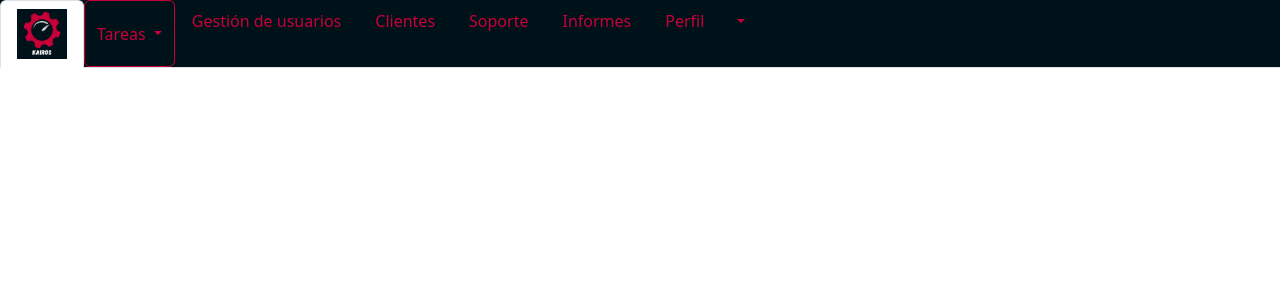
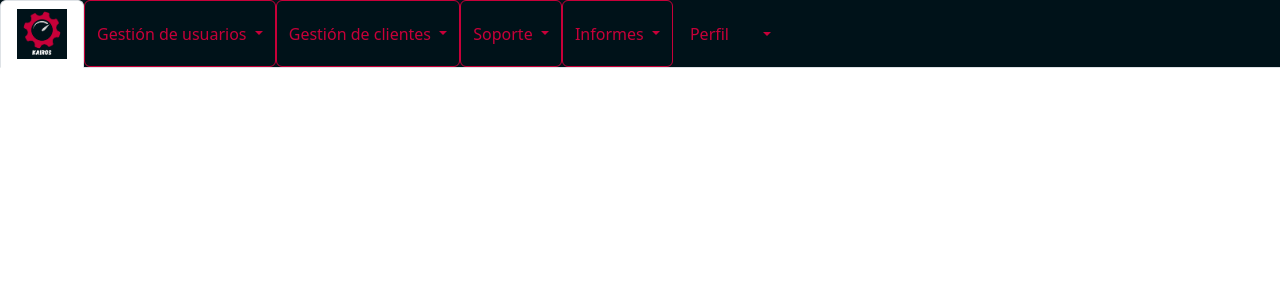
Before and after one commit to 88JP88/kairosTower, a PHP site: page /session.php in a window 1280 px wide. Shown: the top 300 px of the page. Run offline with PHP 8.4, Linux system fonts and the light colour scheme.

Commit message:
pr base de prueba

```diff
--- a/layout/headerSession.php
+++ b/layout/headerSession.php
@@ -27,33 +27,51 @@
 
   <div class="btn-group">
       <button type="button" class="btn btn-primary1 dropdown-toggle" data-bs-toggle="dropdown" aria-expanded="false">
-        Tareas
+        Gestión de usuarios
       </button>
       <ul class="dropdown-menu dropdown-menu-lg-end">
-        <li> <a class="dropdown-item" onclick="changeSection('ptask');getPersonalTask('created');" id="schedule-tab" data-bs-toggle="tab" data-bs-target="#schedule-tab-pane" type="button" role="tab" aria-controls="schedule-tab-pane" aria-selected="true" style="color: #3c3c3b;">Tareas personales</a></li>
-        <li> <a class="dropdown-item" onclick="changeSection('gtask');getPagesAssignModelsHislogs();" id="schedule-tab" data-bs-toggle="tab" data-bs-target="#schedule-tab-pane" type="button" role="tab" aria-controls="schedule-tab-pane" aria-selected="true" style="color: #3c3c3b;">Tareas generales</a></li>
+        <li> <a class="dropdown-item" onclick="changeSection('ptask');getPersonalTask('created');" id="schedule-tab" data-bs-toggle="tab" data-bs-target="#schedule-tab-pane" type="button" role="tab" aria-controls="schedule-tab-pane" aria-selected="true" style="color: #3c3c3b;">Usuarios generales</a></li>
+        <li> <a class="dropdown-item" onclick="changeSection('gtask');getPagesAssignModelsHislogs();" id="schedule-tab" data-bs-toggle="tab" data-bs-target="#schedule-tab-pane" type="button" role="tab" aria-controls="schedule-tab-pane" aria-selected="true" style="color: #3c3c3b;">Usuarios internos</a></li>
+
+      </ul>
+    </div>
+
+    <div class="btn-group">
+      <button type="button" class="btn btn-primary1 dropdown-toggle" data-bs-toggle="dropdown" aria-expanded="false">
+        Gestión de clientes
+      </button>
+      <ul class="dropdown-menu dropdown-menu-lg-end">
+        <li> <a class="dropdown-item" onclick="changeSection('ptask');getPersonalTask('created');" id="schedule-tab" data-bs-toggle="tab" data-bs-target="#schedule-tab-pane" type="button" role="tab" aria-controls="schedule-tab-pane" aria-selected="true" style="color: #3c3c3b;">Crear cliente</a></li>
+        <li> <a class="dropdown-item" onclick="changeSection('gtask');getPagesAssignModelsHislogs();" id="schedule-tab" data-bs-toggle="tab" data-bs-target="#schedule-tab-pane" type="button" role="tab" aria-controls="schedule-tab-pane" aria-selected="true" style="color: #3c3c3b;">Lista de clientes</a></li>
 
       </ul>
     </div>
 
 
-  <li class="nav-item" role="presentation">
-    <button class="nav-link" onclick="changeSection('copias');" id="api-tab" data-bs-toggle="tab" data-bs-target="#api-tab-pane" type="button" role="tab" aria-controls="api-tab-pane" aria-selected="false" style="color: #C70039;">Gestión de usuarios</button>
-  </li>
 
-  <li class="nav-item" role="presentation">
-    <button class="nav-link" onclick="changeSection('tools');" id="tools-tab" data-bs-toggle="tab" data-bs-target="#tools-tab-pane" type="button" role="tab" aria-controls="tools-tab-pane" aria-selected="false" style="color: #C70039;">Clientes</button>
-  </li>
-  <li class="nav-item" role="presentation">
-    <button class="nav-link" onclick="changeSection('spam');" id="alerts-tab" data-bs-toggle="tab" data-bs-target="#alerts-tab-pane" type="button" role="tab" aria-controls="alerts-tab-pane" aria-selected="false" style="color: #C70039;">Soporte </button>
-  </li>
-  <li class="nav-item" role="presentation">
-    <button class="nav-link" onclick="changeSection('privgroups');" id="groups-tab" data-bs-toggle="tab" data-bs-target="#groups-tab-pane" type="button" role="tab" aria-controls="groups-tab-pane" aria-selected="false" style="color: #C70039;">Informes</button>
-  </li>
-  <li class="nav-item" role="presentation">
+  <div class="btn-group">
+      <button type="button" class="btn btn-primary1 dropdown-toggle" data-bs-toggle="dropdown" aria-expanded="false">
+        Soporte
+      </button>
+      <ul class="dropdown-menu dropdown-menu-lg-end">
+        <li> <a class="dropdown-item" onclick="changeSection('ptask');getPersonalTask('created');" id="schedule-tab" data-bs-toggle="tab" data-bs-target="#schedule-tab-pane" type="button" role="tab" aria-controls="schedule-tab-pane" aria-selected="true" style="color: #3c3c3b;">Soporte externo</a></li>
+        <li> <a class="dropdown-item" onclick="changeSection('gtask');getPagesAssignModelsHislogs();" id="schedule-tab" data-bs-toggle="tab" data-bs-target="#schedule-tab-pane" type="button" role="tab" aria-controls="schedule-tab-pane" aria-selected="true" style="color: #3c3c3b;">Soporte interno</a></li>
 
-    <!-- Split dropstart button -->
-<div class="btn-group nav-item">
+      </ul>
+    </div>
+    <div class="btn-group">
+      <button type="button" class="btn btn-primary1 dropdown-toggle" data-bs-toggle="dropdown" aria-expanded="false">
+        Informes
+      </button>
+      <ul class="dropdown-menu dropdown-menu-lg-end">
+        <li> <a class="dropdown-item" onclick="changeSection('ptask');getPersonalTask('created');" id="schedule-tab" data-bs-toggle="tab" data-bs-target="#schedule-tab-pane" type="button" role="tab" aria-controls="schedule-tab-pane" aria-selected="true" style="color: #3c3c3b;">Generar informe</a></li>
+        <li> <a class="dropdown-item" onclick="changeSection('gtask');getPagesAssignModelsHislogs();" id="schedule-tab" data-bs-toggle="tab" data-bs-target="#schedule-tab-pane" type="button" role="tab" aria-controls="schedule-tab-pane" aria-selected="true" style="color: #3c3c3b;">Verificar informes</a></li>
+
+      </ul>
+    </div>
+
+
+
 
   <ul class="dropdown-menu">
     <!-- Dropdown menu links -->
@@ -66,6 +84,7 @@
     <span class="visually-hidden nav-link" >Toggle Dropstart</span>
   </button>
 </div>
+    </div>
 
 
 
--- /dev/null
+++ b/modal/modalCloseSession.php
@@ -0,0 +1,72 @@
+
+
+<!-- Modal -->
+<div class="modal fade" id="closesession" data-bs-backdrop="static" data-bs-keyboard="false" tabindex="-1" aria-labelledby="staticBackdropLabel" aria-hidden="true">
+  <div class="modal-dialog modal-dialog-scrollable modal-dialog-centered modal-sm">
+    <div class="modal-content">
+      <div class="modal-header" style="background-color: #001219; color: #C70039;">
+        <h1 class="modal-title fs-5" id="staticBackdropLabel"><img src="public/KAIROS2.png" alt="LUGMA" width="30" height="30">¡Cerrar sesión!</h1>
+
+        <button type="button" class="btn-close" data-bs-dismiss="modal" onclick="closeModCloseSession()"></button>
+      </div>
+
+      <style>
+        /* Estilos para alinear el h2 horizontalmente */
+        h2 {
+            text-align: center; /* Alinea horizontalmente en el centro */
+        }
+    </style>
+      <div class="modal-body" text-align="center">
+        <h2>¿Seguro deseas cerrar sesión?</h2>
+
+
+
+<!-- Agrega un identificador único al enlace para que sea más fácil seleccionarlo con JavaScript -->
+<a id="cerrarSesionLink" href="controller/controllerValidateLogOut.php" class="btn btn-primary1">Cerrar</a>
+
+<script>
+document.addEventListener("DOMContentLoaded", function() {
+  // Obtén una referencia al enlace por su identificador único
+  var cerrarSesionLink = document.getElementById("cerrarSesionLink");
+
+  // Agrega un evento de clic al enlace
+  cerrarSesionLink.addEventListener("click", function(event) {
+    // Evita el comportamiento predeterminado del enlace (evitar navegación inmediata)
+    event.preventDefault();
+
+    // Borrar las variables de sessionStorage
+    sessionStorage.clear();
+
+    // Redirigir a la URL del archivo PHP
+    window.location.href = cerrarSesionLink.getAttribute("href");
+  });
+});
+</script>
+
+
+</div>
+
+
+
+      </div>
+
+    </div>
+  </div>
+</div>
+
+
+
+
+<script>
+function openModCloseSession() {
+  var myModal = new bootstrap.Modal(document.getElementById('closesession'));
+  myModal.show();
+}
+
+
+function closeModCloseSession() {
+  var myModal = new bootstrap.Modal(document.getElementById('closesession'));
+  myModal.hide();
+
+}
+</script>
--- a/view/viewSession.php
+++ b/view/viewSession.php
@@ -3,4 +3,6 @@
 require_once 'layout/headerSession.php';
 
 require_once 'layout/sections.php';
+
+require_once 'modal/modalCloseSession.php';
 ?>
```
